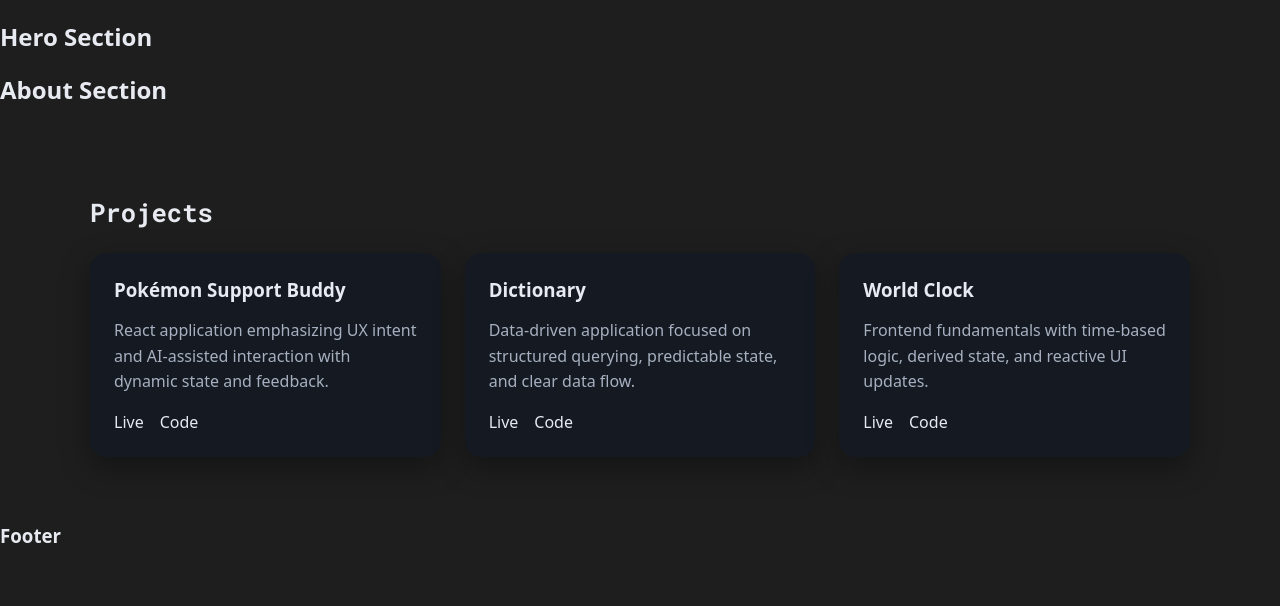
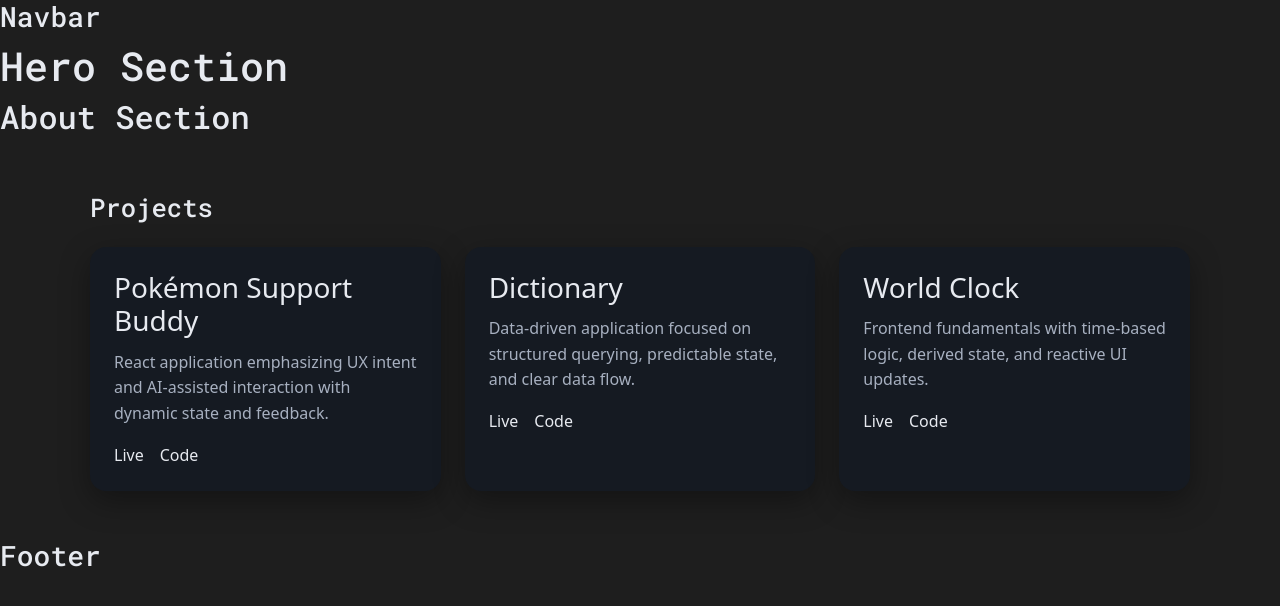
Before and after one commit to jordnlnn/dev-portfolio-26, a React (Vite) app: page / in a window 1280 px wide. Shown: the top 606 px of the page. Built offline with nearby package versions, Linux system fonts and the light colour scheme.

Commit message:
Added navigation and installed Bootstrap

```diff
--- a/package.json
+++ b/package.json
@@ -10,6 +10,7 @@
     "preview": "vite preview"
   },
   "dependencies": {
+    "bootstrap": "^5.3.8",
     "react": "^19.2.0",
     "react-dom": "^19.2.0"
   },
--- a/src/app/App.jsx
+++ b/src/app/App.jsx
@@ -2,10 +2,12 @@ import Hero from "/src/sections/Hero";
 import Projects from "/src/sections/Projects";
 import About from "/src/sections/About";
 import Footer from "/src/sections/Footer";
+import Navigation from "../sections/Navigation";
 
 export default function App() {
   return (
     <>
+      <Navigation />
       <Hero />
       <About />
       <Projects />
--- a/src/sections/About.jsx
+++ b/src/sections/About.jsx
@@ -1,7 +1,7 @@
 export default function About() {
   return (
     <section>
-      <h2>About Section</h2>
+      <h2 style={{ fontFamily: "var(--font-mono)" }}>About Section</h2>
     </section>
   );
 }
--- a/src/sections/Footer.jsx
+++ b/src/sections/Footer.jsx
@@ -1,7 +1,7 @@
 export default function Footer() {
   return (
     <section>
-      <h3>Footer</h3>
+      <h3 style={{ fontFamily: "var(--font-mono)" }}>Footer</h3>
     </section>
   );
 }
--- a/src/sections/Hero.jsx
+++ b/src/sections/Hero.jsx
@@ -1,7 +1,7 @@
 export default function Hero() {
   return (
     <section>
-      <h1>Hero Section</h1>
+      <h1 style={{ fontFamily: "var(--font-mono)" }}>Hero Section</h1>
     </section>
   );
 }
--- /dev/null
+++ b/src/sections/Navigation.jsx
@@ -0,0 +1,7 @@
+export default function Navigation() {
+  return (
+    <section>
+      <h3 style={{ fontFamily: "var(--font-mono)" }}>Navbar</h3>
+    </section>
+  );
+}
--- a/src/styles/main.scss
+++ b/src/styles/main.scss
@@ -1,2 +1,5 @@
+@use "bootstrap/scss/bootstrap";
+
 @use "./tokens";
+@use "./reset";
 @use "./globals";
```
Also changed, not shown: 1 other file (tests, documents, lock files or other folders).
